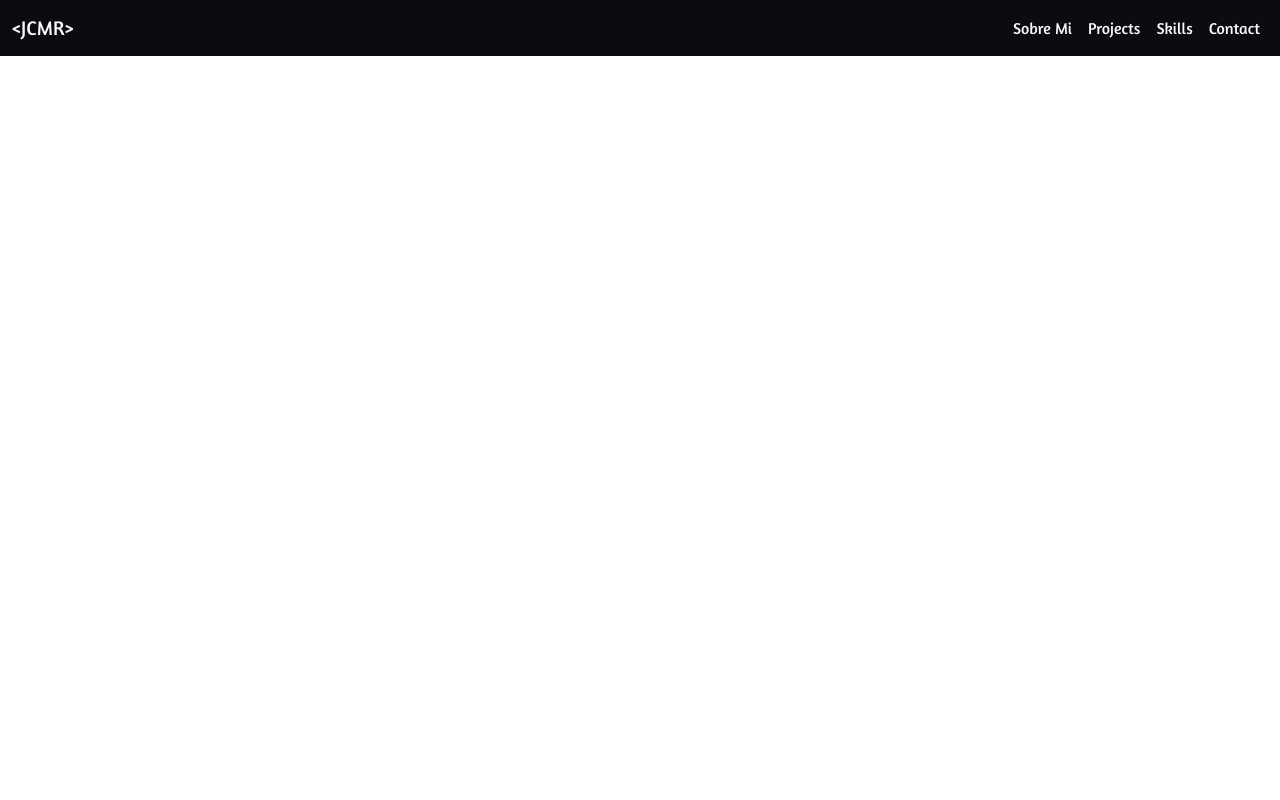
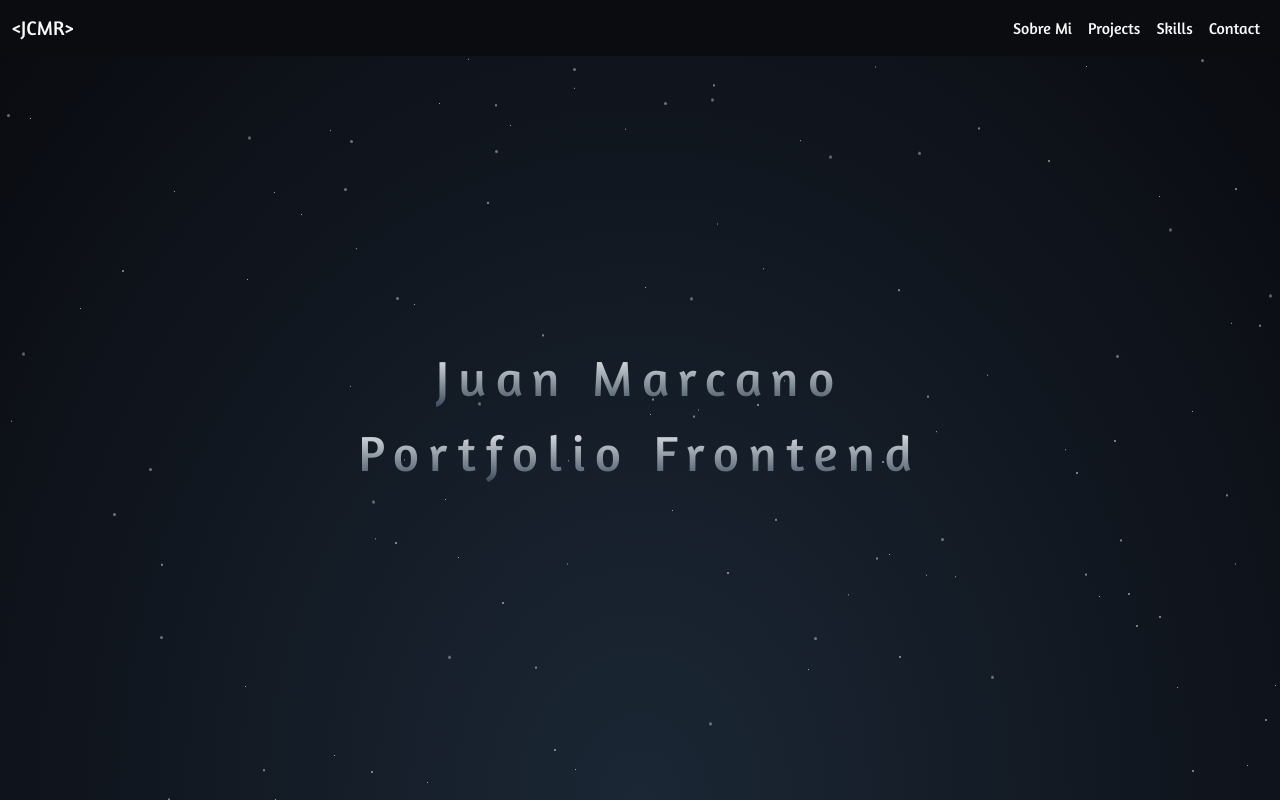
Before and after one commit to Juan-Marcano-dev/My-Portfolio, a React (Vite) app: page / in a window 1280 px wide. Built offline with nearby package versions, Linux system fonts and the light colour scheme.

Commit message:
efect parallax agregado

```diff
--- a/src/App.jsx
+++ b/src/App.jsx
@@ -1,6 +1,6 @@
 import { useState } from "react";
 import "./App.css";
-
+import StarsBackground from './Components/StarsBackground';
 import {
   Navbar,
   NavbarBrand,
@@ -44,6 +44,10 @@ function App() {
           </Nav>
         </Collapse>
       </Navbar>
+      <div>
+      <StarsBackground />
+
+    </div>
     </div>
   );
 }
--- /dev/null
+++ b/src/Components/StarsBackground.jsx
@@ -0,0 +1,56 @@
+import { useEffect, useState } from 'react';
+import '../index.css';
+
+function StarsBackground() {
+  const [layers, setLayers] = useState({});
+
+  useEffect(() => {
+    const width = window.innerWidth;
+    const height = 2000;
+
+    const generateStars = (count, size, durationBase) => {
+      return Array.from({ length: count }).map((_, i) => ({
+        id: `${size}-${i}`,
+        size,
+        x: Math.floor(Math.random() * width),
+        y: Math.floor(Math.random() * height),
+        duration: durationBase + Math.random() * 20,
+        delay: Math.random() * 10,
+      }));
+    };
+
+    setLayers({
+      small: generateStars(150, 1, 50),
+      medium: generateStars(100, 2, 100),
+      big: generateStars(70, 3, 150),
+    });
+  }, []);
+
+  return (
+    <div className="stars-container">
+      {Object.entries(layers).map(([layerName, stars]) =>
+        stars.map((star) => (
+          <div
+            key={star.id}
+            className={`star ${layerName}`}
+            style={{
+              width: `${star.size}px`,
+              height: `${star.size}px`,
+              left: `${star.x}px`,
+              top: `${star.y}px`,
+              animationDuration: `${star.duration}s`,
+              animationDelay: `${star.delay}s`
+            }}
+          />
+        ))
+      )}
+      <div id="title">
+        <span>Juan Marcano</span>
+        <br />
+        <span>Portfolio Frontend</span>
+      </div>
+    </div>
+  );
+}
+
+export default StarsBackground;
--- a/src/index.css
+++ b/src/index.css
@@ -31,3 +31,74 @@ color: var(--text-color);
 .navbar .nav-link {
   color: var(--text-color);
 }
+
+
+
+
+
+
+
+
+
+
+html, body {
+  margin: 0;
+  padding: 0;
+  height: 100%;
+  background: radial-gradient(ellipse at bottom, #1B2735 0%, #090A0F 100%);
+  overflow: hidden;
+
+}
+
+.stars-container {
+  position: relative;
+  width: 100%;
+  height: 100vh;
+  overflow: hidden;
+}
+
+.star {
+  position: absolute;
+  background: white;
+  border-radius: 50%;
+  animation-name: animStar;
+  animation-timing-function: linear;
+  animation-iteration-count: infinite;
+  opacity: 0.8;
+}
+
+.star.medium {
+  opacity: 0.6;
+}
+
+.star.big {
+  opacity: 0.4;
+}
+
+@keyframes animStar {
+  0% {
+    transform: translateY(0);
+  }
+  100% {
+    transform: translateY(-2000px);
+  }
+}
+
+#title {
+  position: absolute;
+  top: 50%;
+  width: 100%;
+  text-align: center;
+  color: white;
+  font-size: 50px;
+  font-weight: 300;
+  letter-spacing: 10px;
+  margin-top: -60px;
+  z-index: 2;
+}
+
+#title span {
+  background: -webkit-linear-gradient(white, #38495a);
+  -webkit-background-clip: text;
+  -webkit-text-fill-color: transparent;
+}
```
